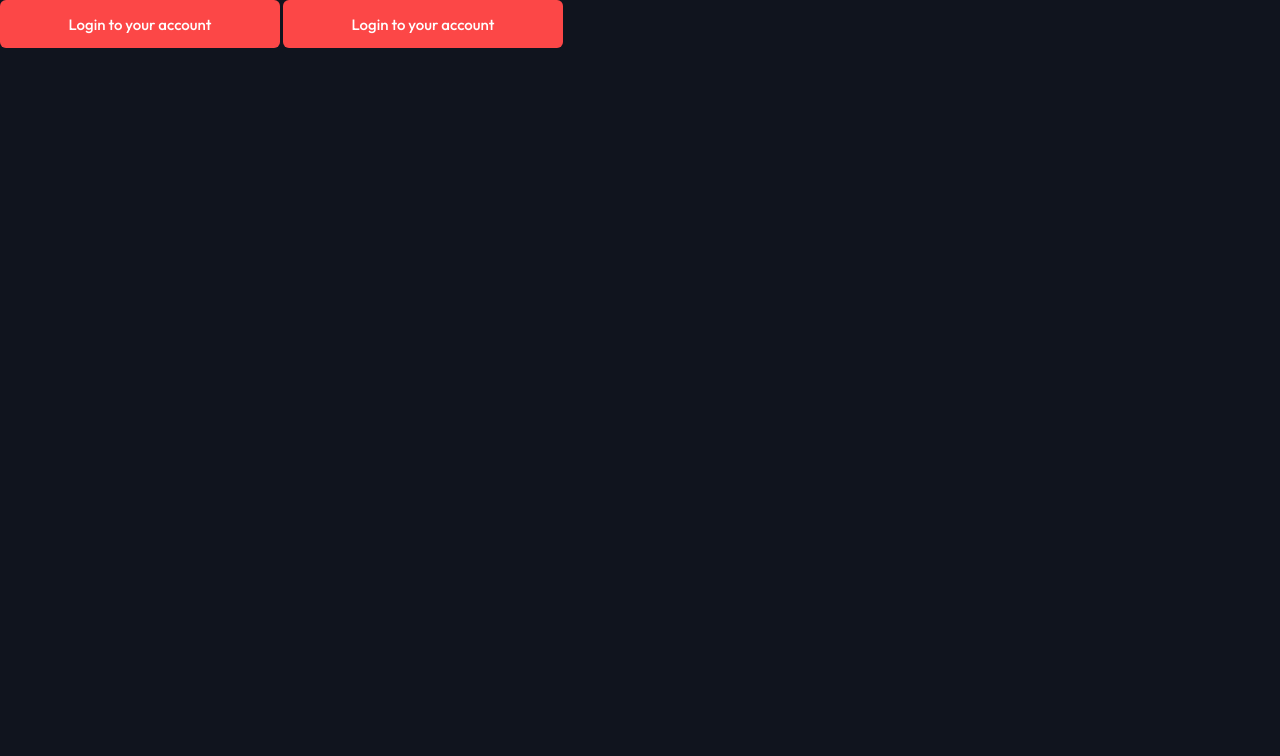
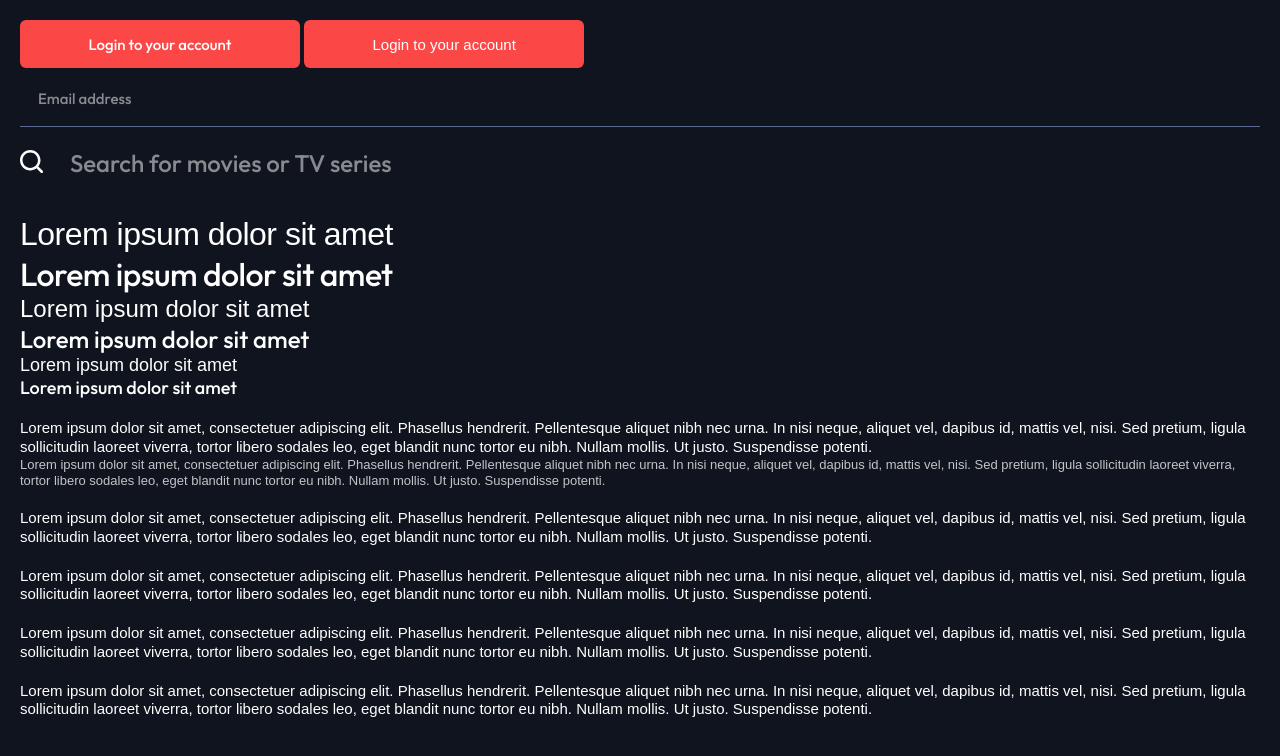
Before and after one commit to SafychCSS/online-movies, a website: page dev/components.html in a window 1280 px wide. Drawn offline with nearby package versions, Linux system fonts and the light colour scheme; files that its build step writes are made by us from their sources; a web font is replaced by a local one.

Commit message:
add input, input search, title, text

```diff
--- a/dev/components.html
+++ b/dev/components.html
@@ -7,14 +7,54 @@
     <link rel="stylesheet" type="text/css" href="./static/css/style.min.css">
     <title>Document</title>
     <style>
-
+        .example > div {
+            margin: 20px;
+        }
     </style>
 </head>
 <body>
 <div class="wrapper">
     <div class="example">
-        <button class="btn">Login to your account</button>
-        <a class="btn" href="#">Login to your account</a>
+        <div>
+            <button class="btn">Login to your account</button>
+            <a class="btn" href="#">Login to your account</a>
+        </div>
+
+        <div>
+            <div class="input">
+                <input class="input__text" type="text" placeholder="Email address">
+                <p class="input__error">Can’t be empty</p>
+            </div>
+        </div>
+        <div>
+            <div class="input input_search">
+                <svg class="input__search-icon">
+                    <use href="./static/img/svg/sprite.svg#icon-search" />
+                </svg>
+                <input class="input__text" type="text" placeholder="Search for movies or TV series">
+            </div>
+        </div>
+
+        <div>
+            <h1 class="title title_md">Lorem ipsum dolor sit amet</h1>
+            <h1 class="title title_md title_medium">Lorem ipsum dolor sit amet</h1>
+            <p class="title title_sm">Lorem ipsum dolor sit amet</p>
+            <p class="title title_sm title_medium">Lorem ipsum dolor sit amet</p>
+            <p class="title title_xs">Lorem ipsum dolor sit amet</p>
+            <p class="title title_xs title_medium">Lorem ipsum dolor sit amet</p>
+        </div>
+
+        <div>
+            <p class="text">Lorem ipsum dolor sit amet, consectetuer adipiscing elit. Phasellus hendrerit. Pellentesque aliquet nibh nec urna. In nisi neque, aliquet vel, dapibus id, mattis vel, nisi. Sed pretium, ligula sollicitudin laoreet viverra, tortor libero sodales leo, eget blandit nunc tortor eu nibh. Nullam mollis. Ut justo. Suspendisse potenti.</p>
+            <p class="text text_xs">Lorem ipsum dolor sit amet, consectetuer adipiscing elit. Phasellus hendrerit. Pellentesque aliquet nibh nec urna. In nisi neque, aliquet vel, dapibus id, mattis vel, nisi. Sed pretium, ligula sollicitudin laoreet viverra, tortor libero sodales leo, eget blandit nunc tortor eu nibh. Nullam mollis. Ut justo. Suspendisse potenti.</p>
+        </div>
+
+        <div class="content">
+            <p class="text">Lorem ipsum dolor sit amet, consectetuer adipiscing elit. Phasellus hendrerit. Pellentesque aliquet nibh nec urna. In nisi neque, aliquet vel, dapibus id, mattis vel, nisi. Sed pretium, ligula sollicitudin laoreet viverra, tortor libero sodales leo, eget blandit nunc tortor eu nibh. Nullam mollis. Ut justo. Suspendisse potenti.</p>
+            <p class="text">Lorem ipsum dolor sit amet, consectetuer adipiscing elit. Phasellus hendrerit. Pellentesque aliquet nibh nec urna. In nisi neque, aliquet vel, dapibus id, mattis vel, nisi. Sed pretium, ligula sollicitudin laoreet viverra, tortor libero sodales leo, eget blandit nunc tortor eu nibh. Nullam mollis. Ut justo. Suspendisse potenti.</p>
+            <p class="text">Lorem ipsum dolor sit amet, consectetuer adipiscing elit. Phasellus hendrerit. Pellentesque aliquet nibh nec urna. In nisi neque, aliquet vel, dapibus id, mattis vel, nisi. Sed pretium, ligula sollicitudin laoreet viverra, tortor libero sodales leo, eget blandit nunc tortor eu nibh. Nullam mollis. Ut justo. Suspendisse potenti.</p>
+            <p class="text">Lorem ipsum dolor sit amet, consectetuer adipiscing elit. Phasellus hendrerit. Pellentesque aliquet nibh nec urna. In nisi neque, aliquet vel, dapibus id, mattis vel, nisi. Sed pretium, ligula sollicitudin laoreet viverra, tortor libero sodales leo, eget blandit nunc tortor eu nibh. Nullam mollis. Ut justo. Suspendisse potenti.</p>
+        </div>
     </div>
 </div>
 <script src="./static/js/script.min.js"></script>
--- a/dev/static/sass/utils/_base.scss
+++ b/dev/static/sass/utils/_base.scss
@@ -1,3 +1,10 @@
+@mixin placeholder {
+    ::-webkit-input-placeholder {@content}
+    :-moz-placeholder           {@content}
+    ::-moz-placeholder          {@content}
+    :-ms-input-placeholder      {@content}
+}
+
 * {
     box-sizing: border-box;
 
@@ -15,6 +22,7 @@ body {
 body {
     font-family: 'Outfit', sans-serif;
     font-size: var(--font-size-md);
+    font-weight: 300;
     line-height: 19px;
     color: var(--white);
 
@@ -57,6 +65,12 @@ textarea {
     outline: 0;
 }
 
+@include placeholder {
+    font-size: inherit;
+    opacity: .5;
+    color: var(--white);
+}
+
 h1, h2, h3, h4, h5, h6 {
     margin: 0;
     padding: 0;
@@ -94,3 +108,94 @@ h1, h2, h3, h4, h5, h6 {
         background-color: var(--white);
     }
 }
+
+.title {
+    font-weight: 300;
+    line-height: 1.25;
+
+    &_md {
+        font-size: var(--heading-md);
+        letter-spacing: -0.5px;
+    }
+
+    &_sm {
+        font-size: var(--heading-sm);
+    }
+
+    &_xs {
+        font-size: var(--heading-xs);
+    }
+
+    &_medium {
+        font-weight: 500;
+    }
+}
+
+.text {
+    line-height: 1.25;
+
+    &_xs {
+        font-size: var(--font-size-sm);
+        color: var(--white-75);
+    }
+}
+
+.content p {
+    margin: 10px 0 20px;
+}
+
+.input {
+    display: flex;
+    gap: 10px;
+    padding: 0 16px;
+    min-width: 280px;
+
+    font-weight: 300;
+    border-bottom: 1px solid var(--blue-greyish);
+
+    &:focus-within {
+        border-color: var(--white);
+    }
+
+    &__text {
+        flex: 1;
+        padding-bottom: 18px;
+
+        color: var(--white);
+        caret-color: var(--red);
+
+        background-color: transparent;
+        border: 0;
+    }
+
+    &__error {
+        display: none;
+        color: var(--red);
+    }
+
+    &__search-icon {
+        width: 24px;
+        height: 24px;
+
+        fill: var(--white);
+        transform: translateY(3px);
+    }
+
+    &_search {
+        padding: 0;
+        gap: 24px;
+
+        font-size: 24px;
+        line-height: 30px;
+
+        border-color: transparent;
+
+        &:focus-within {
+            border-color: var(--blue-greyish);
+        }
+
+        .input__text {
+            padding-bottom: 15px;
+        }
+    }
+}
```
Also changed, not shown: gulpfile.js (+4 -4 lines), dev/static/img/svg/sprite.svg (added).
